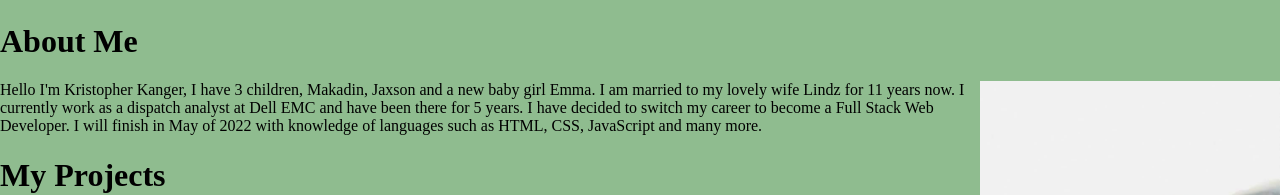
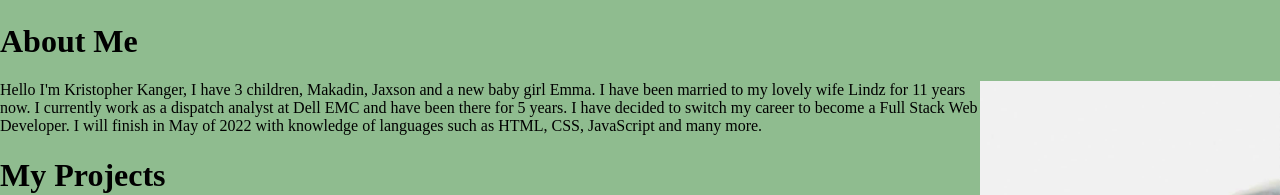
Before and after one commit to KrisKanger/Portfolio, a plain HTML site: page index.html in a window 1280 px wide. Shown: the part 869-1064 px from the top of the page. Drawn offline with Linux system fonts and the light colour scheme.

Commit message:
Grammar correction

```diff
--- a/index.html
+++ b/index.html
@@ -23,7 +23,7 @@
     <div id="mountains"></div>
     <h1 id="about-me">About Me</h1>
     <p><img id="family" src="Family Picture.jpg" alt="A picture of my family">Hello I'm Kristopher Kanger, I have 3
-        children, Makadin, Jaxson and a new baby girl Emma. I am married to my
+        children, Makadin, Jaxson and a new baby girl Emma. I have been married to my
         lovely wife Lindz for 11 years now. I currently work as a dispatch analyst at Dell EMC and have been there for 5
         years. I have decided to switch my career to become a Full Stack Web Developer. I will finish in May of 2022
         with knowledge of languages such as HTML, CSS, JavaScript and many more.</p>
```
